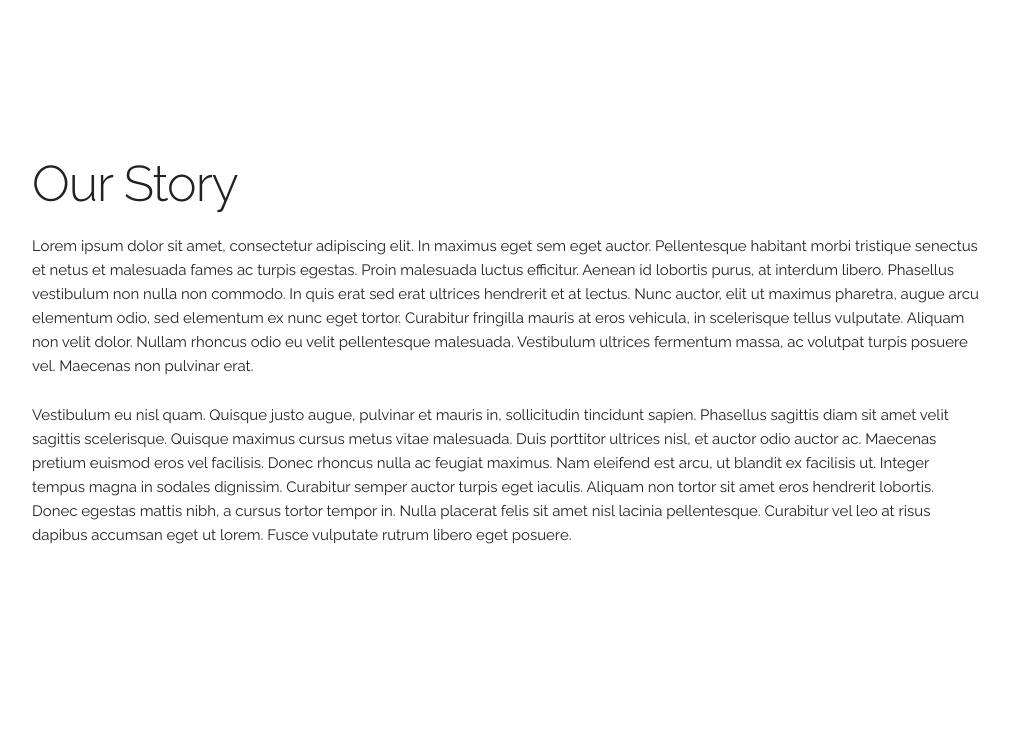
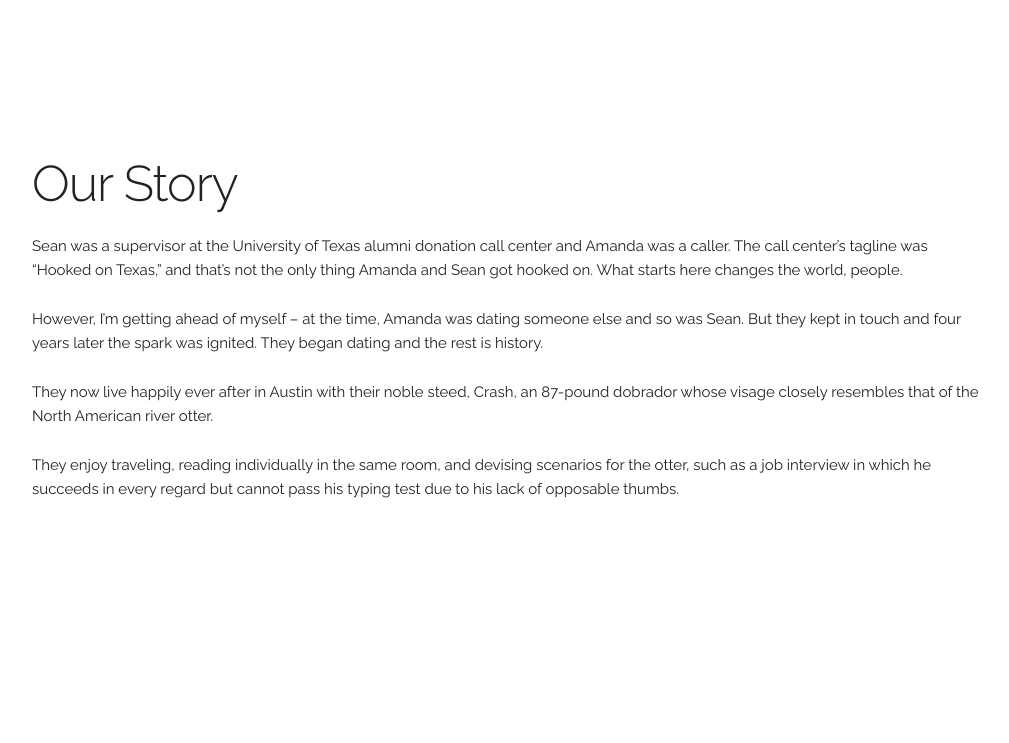
Before and after one commit to kennes913/blease-be-my-kennedy, a Flask app: page / in a window 1280 px wide. Shown: the part 680-1423 px from the top of the page, without its empty margins (133-1142 px from the left). Run offline with Flask 2, Linux system fonts and the light colour scheme; data that the repository does not hold is empty.

Commit message:
minor changes

```diff
--- a/bbmk/static/js/custom.js
+++ b/bbmk/static/js/custom.js
@@ -1,3 +1,5 @@
+// Custom JS file
+
 // Smooth Scrolling
 // Found at https://paulund.co.uk/smooth-scroll-to-internal-links-with-jquery
 $(document).ready(function(){
@@ -47,31 +49,40 @@ $(document).ready(function() {
 	});
 });
 
-// Additional Guest RSVP
+// Additional Guest RSVP Functionality
 $(document).ready(function() {
-	var guests_counter = 1
-	$("button#add_guest_button.button-primary").hide()
+
+	// Guest counter
+	var guests = 1
+
+	// Hide-show spans
+	$("span#guest_1").hide();
+	$("span#guest_2").hide();
+	$("span#guest_3").hide();
+	$("span#guest_4").hide();
+	$("span#guest_5").hide();
+	$("span#guest_limit").hide();
+
+	// Add-remove buttons
+	$("button#add_guest_button.button-primary").hide();
+	$("button#reset_button.button-primary").hide();
 
 	// Show or hide "Add guest" button based on select value
 	$("select#guests.u-half-width").change(function() {
 		if ($(this).val() == 'Yes') {
-			$("button#add_guest_button.button-primary").show()
+			$("button#add_guest_button.button-primary").show();
 		} else {
-			$("button#add_guest_button.button-primary").hide()
+			$("button#add_guest_button.button-primary").hide();
 		}
 	});
-	// Add Guests functionality
-	$("span#guest_1").hide()
-	$("span#guest_2").hide()
-	$("span#guest_3").hide()
-	$("span#guest_4").hide()
-	$("span#guest_5").hide()
-	$("span#guest_limit").hide()
+
+	// Add guest
 	$("button#add_guest_button.button-primary").click(function() {
-		if (guests_counter == 6) {
-			$("span#guest_limit").show()
+		if (guests == 6) {
+			$("span#guest_limit").show();
+		} else {
+			$("span#guest_"+guests).show();
+			guests += 1;
 		}
-		$("span#guest_"+guests_counter).show();
-		guests_counter += 1
 	});
 });
--- a/bbmk/templates/rsvp.html
+++ b/bbmk/templates/rsvp.html
@@ -39,11 +39,10 @@
                 <span id="errors">
                     {% if errors != None %}
                         You must fill out your name, email, and the name of your guests.
+                        <br>
                     {% endif %}
                 </span>
-                <br>
-                <br>
-                <form method="post" id="form" action="{{ url_for('general.submit_rsvp') }}">
+                <form method="post" id="form" action="{{ url_for('general.rsvp') }}">
                     {{ form.csrf_token }}
                     {{ form.name.label }} {{ form.name(class_="u-half-width") }}
                     {{ form.email.label }} {{ form.email(class_="u-half-width") }}
--- a/bbmk/templates/story.html
+++ b/bbmk/templates/story.html
@@ -2,6 +2,13 @@
 	<br>
 	<br>
 	<h1>Our Story</h1>
-	<p>Lorem ipsum dolor sit amet, consectetur adipiscing elit. In maximus eget sem eget auctor. Pellentesque habitant morbi tristique senectus et netus et malesuada fames ac turpis egestas. Proin malesuada luctus efficitur. Aenean id lobortis purus, at interdum libero. Phasellus vestibulum non nulla non commodo. In quis erat sed erat ultrices hendrerit et at lectus. Nunc auctor, elit ut maximus pharetra, augue arcu elementum odio, sed elementum ex nunc eget tortor. Curabitur fringilla mauris at eros vehicula, in scelerisque tellus vulputate. Aliquam non velit dolor. Nullam rhoncus odio eu velit pellentesque malesuada. Vestibulum ultrices fermentum massa, ac volutpat turpis posuere vel. Maecenas non pulvinar erat.</p>
-	<p>Vestibulum eu nisl quam. Quisque justo augue, pulvinar et mauris in, sollicitudin tincidunt sapien. Phasellus sagittis diam sit amet velit sagittis scelerisque. Quisque maximus cursus metus vitae malesuada. Duis porttitor ultrices nisl, et auctor odio auctor ac. Maecenas pretium euismod eros vel facilisis. Donec rhoncus nulla ac feugiat maximus. Nam eleifend est arcu, ut blandit ex facilisis ut. Integer tempus magna in sodales dignissim. Curabitur semper auctor turpis eget iaculis. Aliquam non tortor sit amet eros hendrerit lobortis. Donec egestas mattis nibh, a cursus tortor tempor in. Nulla placerat felis sit amet nisl lacinia pellentesque. Curabitur vel leo at risus dapibus accumsan eget ut lorem. Fusce vulputate rutrum libero eget posuere.</p>
+<p>Sean was a supervisor at the University of Texas alumni donation call center and Amanda was a caller. The call center’s tagline was “Hooked on Texas,” and that’s not the only thing Amanda and Sean got hooked on. What starts here changes the world, people.</p>
+
+<p>However, I’m getting ahead of myself – at the time, Amanda was dating someone else and so was Sean.
+But they kept in touch and four years later the spark was ignited. They began dating and the rest is history.</p>
+
+<p>They now live happily ever after in Austin with their noble steed, Crash, an 87-pound dobrador whose visage closely resembles that of the North American river otter.</p>
+
+<p>They enjoy traveling, reading individually in the same room, and devising scenarios for the otter, such as a job interview in which he succeeds in every regard but cannot pass his typing test due to his lack of opposable thumbs.</p>
+
 </section>
--- a/bbmk/utils.py
+++ b/bbmk/utils.py
@@ -50,8 +50,6 @@ def build_database(config):
 		db_file, schema_file = config.DATABASE_PATH, config.DATABASE_SCHEMA
 		subprocess.call("sqlite3 {} < {}".format(db_file, schema_file), shell=True)
 		print 'Created database file.'
-	else:
-		print 'Attempted database creation failed. Database already exists.'
 
 def create_admin_user(auth, user, password, email):
 	""" Create a user auth table if one does not exists. Then create
@@ -69,7 +67,7 @@ def create_admin_user(auth, user, password, email):
 		admin.save()
 		print 'Admin user {} created. Use secret key from config.'.format(user)
 	except:
-		print 'Attempted Admin creation failed. Admin user already exists.'
+		print 'Admin user exists.'
 
 
 def process_RSVP_form(model, record):
@@ -94,7 +92,6 @@ def process_RSVP_form(model, record):
 						'guest_type':'additional'}
 				records.append(temp)
 
-	# in-place delete to use passed record
 	del record['add_guest_1']
 	del record['add_guest_2']
 	del record['add_guest_3']
--- a/bbmk/views.py
+++ b/bbmk/views.py
@@ -4,36 +4,40 @@ from app import db, app_config, utils
 from forms import RSVPForm
 from database import guest
 
+from flask import (Flask, render_template, Blueprint,
+	request, redirect, url_for)
 
-from flask import Flask, render_template, Blueprint, request, redirect, url_for
 
 views = Blueprint('general', __name__)
+
 
 @views.route('/')
 def home():
   return render_template('base.html')
+
 
 @views.route('/photos')
 def photos():
   filenames = os.listdir(app_config.STATIC_IMAGES_PATH)
   return render_template('photos.html', filenames=filenames)
 
-@views.route('/rsvp')
+
+@views.route('/rsvp', methods=['GET', 'POST'])
 def rsvp():
-	return render_template('rsvp.html',form=RSVPForm(), errors={})
+	if request.method == 'GET':
+		errors = request.args.get('errors')
+		return render_template('rsvp.html',form=RSVPForm(), errors=errors)
+	if request.method == 'POST':
+		db.connect_db()
+		form = RSVPForm(request.form)
+		if form.validate():
+			utils.process_RSVP_form(guest, form.data)
+			return redirect(url_for('general.success'))
+		else:
+			return render_template('rsvp.html', form=form, errors=form.errors)
 
-@views.route('/submit_rsvp', methods=['POST'])
-def submit_rsvp():
-	db.connect_db()
-	form = RSVPForm(request.form)
-	if form.validate():
-		utils.process_RSVP_form(guest,form.data)
-		return redirect(url_for('general.success'))
-	else:
-		print form.errors
-		return render_template('rsvp.html', form=form, errors=form.errors)
 
-@views.route('/success', methods=['GET'])
+@views.route('/success')
 def success():
 	if request.referrer:
 		return render_template('success.html')
```
